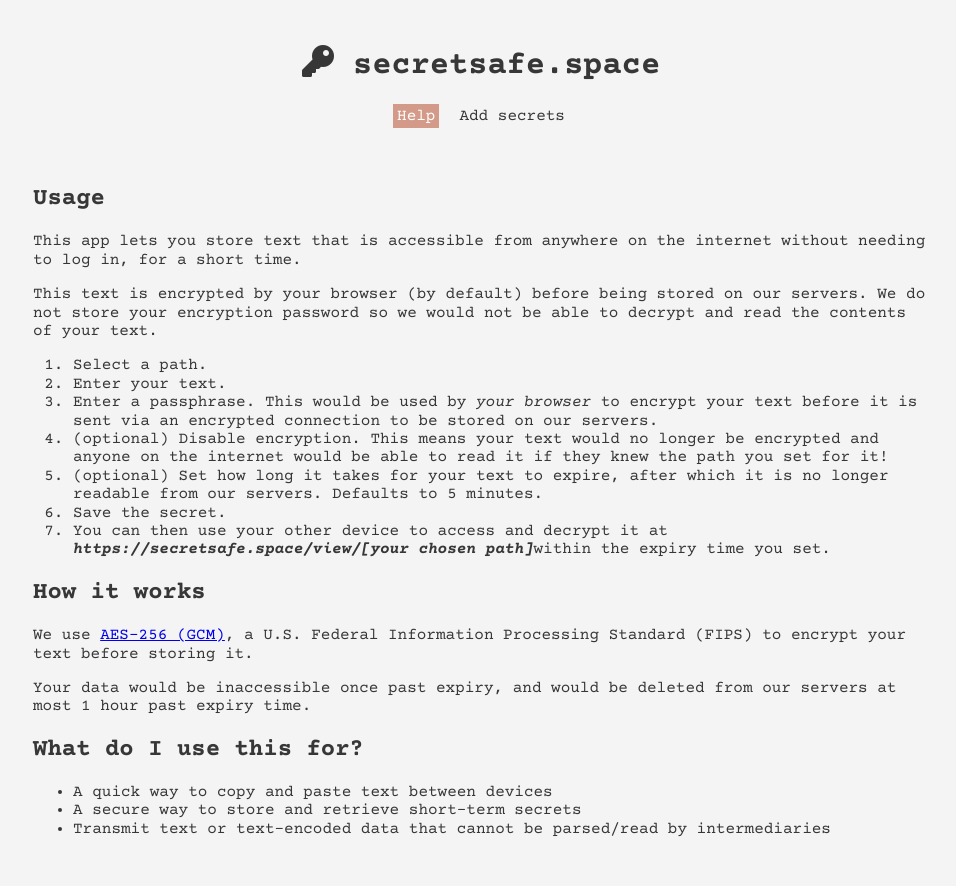
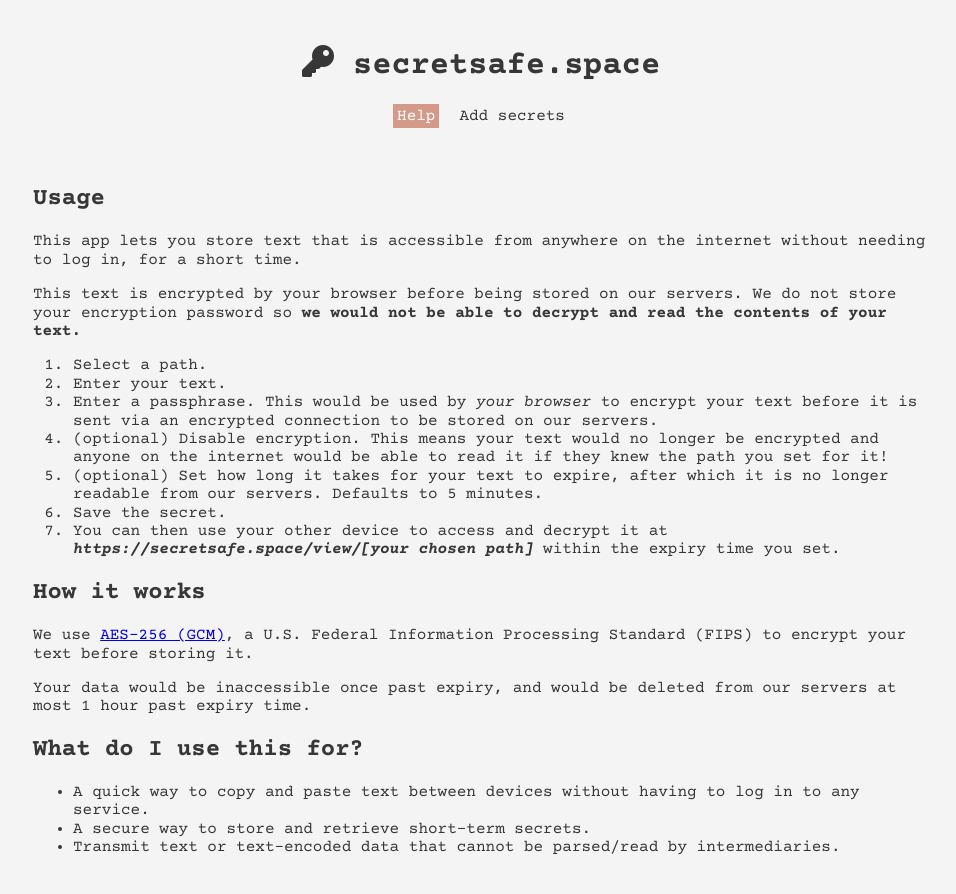
Before and after one commit to weijunyu/secret-safe-space, a React (Create React App) app in the folder client/: page / in a window 1280 px wide. Shown: the top 894 px of the page, without its empty margins (159-1115 px from the left). Built offline with nearby package versions, Linux system fonts and the light colour scheme; no server answers.

Commit message:
Updating Help

```diff
--- a/client/src/components/Help.tsx
+++ b/client/src/components/Help.tsx
@@ -17,9 +17,11 @@ export default function Help() {
         internet without needing to log in, for a short time.
       </p>
       <p>
-        This text is encrypted by your browser (by default) before being stored
-        on our servers. We do not store your encryption password so we would not
-        be able to decrypt and read the contents of your text.
+        This text is encrypted by your browser before being stored on our
+        servers. We do not store your encryption password so{" "}
+        <strong>
+          we would not be able to decrypt and read the contents of your text.
+        </strong>
       </p>
       <ol>
         <li>Select a path.</li>
@@ -43,7 +45,7 @@ export default function Help() {
           You can then use your other device to access and decrypt it at{" "}
           <strong>
             <em>https://secretsafe.space/view/[your chosen path]</em>
-          </strong>
+          </strong>{" "}
           within the expiry time you set.
         </li>
       </ol>
@@ -66,11 +68,14 @@ export default function Help() {
       </p>
       <h2>What do I use this for?</h2>
       <ul>
-        <li>A quick way to copy and paste text between devices</li>
-        <li>A secure way to store and retrieve short-term secrets</li>
+        <li>
+          A quick way to copy and paste text between devices without having to
+          log in to any service.
+        </li>
+        <li>A secure way to store and retrieve short-term secrets.</li>
         <li>
           Transmit text or text-encoded data that cannot be parsed/read by
-          intermediaries
+          intermediaries.
         </li>
       </ul>
     </HelpContainer>
```
